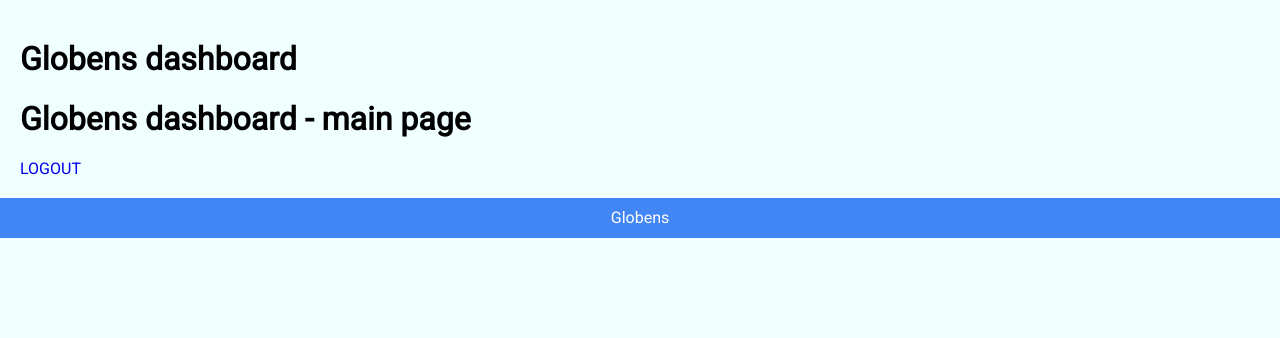
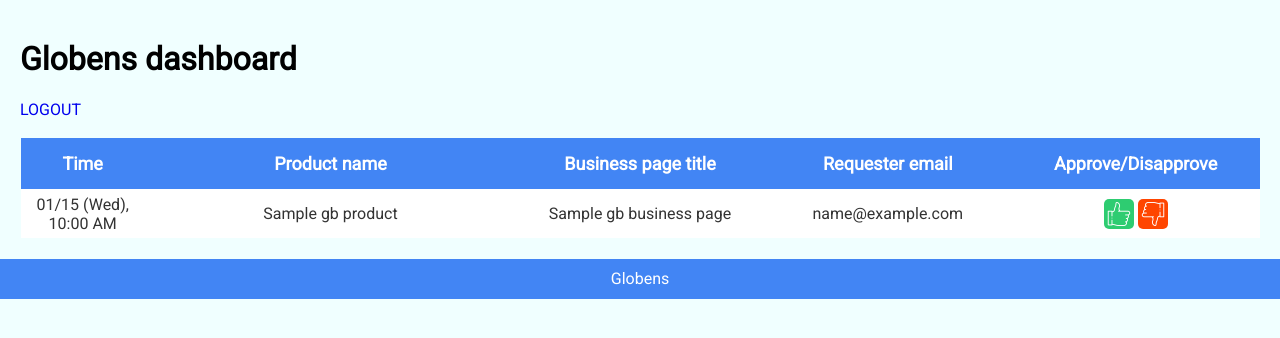
Before and after one commit to uz-devs/globens-web, a Django app: page / in a window 1280 px wide. Shown: the part 60-398 px from the top of the page. Run offline with Django 3.2, Linux system fonts and the light colour scheme; a user stored in the database is signed in; tables that the repository leaves empty hold one stand-in row (values such as "Sample post"); a database or web service that is not in the repository returns one stand-in record (values such as "Sample title"); some libraries are stand-ins or nearby versions.

Commit message:
approve/disapprove added but not tested

```diff
--- a/globens_dashboard/urls.py
+++ b/globens_dashboard/urls.py
@@ -21,6 +21,10 @@ urlpatterns = [
     path('admin/', admin.site.urls),
 
     path('', views.handle_main_page, name='main-page'),
+    path('contents/', views.handle_contents_page, name='contents-page'),
+    path('approve/', views.handle_product_approve, name='approve'),
+    path('disapprove/', views.handle_product_disapprove, name='disapprove'),
+
     path('accounts/login/', views.handle_login_api, name='login'),
     path('accounts/logout/', views.handle_logout_api, name='logout'),
 ]
--- a/globens_dashboard/views.py
+++ b/globens_dashboard/views.py
@@ -36,8 +36,48 @@ def handle_logout_api(request):
 @login_required
 @require_http_methods(['GET'])
 def handle_main_page(request):
-    return render(
-        request=request,
-        template_name='main_page.html',
-        context={'title': 'Globens dashboard'}
-    )
+    if len(request.user.username) > 2:
+        country_code = request.user.username[-3:]
+        publish_requests = []
+        for gb_request in db.get_product_publish_requests(country_code=country_code):
+            gb_product = db.get_product(product_id=gb_request['product_id'])
+            gb_business_page = db.get_business_page(business_page_id=gb_request['business_page_id'])
+            gb_requester_user = db.get_user(user_id=gb_request['requester_user_id'])
+            publish_requests += [{
+                'time': gb_request['timestamp'].strftime('%m/%d (%a), %I:%M %p'),
+                'product_id': gb_product['id'],
+                'product_name': gb_product['name'],
+                'business_page_name': gb_business_page['title'],
+                'requester_user_email': gb_requester_user['email']
+            }]
+        return render(
+            request=request,
+            template_name='main_page.html',
+            context={
+                'title': 'Globens dashboard',
+                'publish_requests': publish_requests
+            }
+        )
+    else:
+        return redirect(to='logout')
+
+
+@login_required
+@require_http_methods(['GET'])
+def handle_contents_page(request):
+    # todo implement (google drive url view)
+    return redirect(to='main-page')
+
+
+@login_required
+@require_http_methods(['GET'])
+def handle_product_approve(request):
+    # todo implement
+    return redirect(to='main-page')
+
+
+@login_required
+@require_http_methods(['GET'])
+def handle_product_disapprove(request):
+    # todo implement
+    return redirect(to='main-page')
--- a/templates/main_page.html
+++ b/templates/main_page.html
@@ -1,5 +1,131 @@
 {% extends 'base.html' %}
+{% load static %}
 {% block content %}
-    <h1>Globens dashboard - main page</h1>
     <a href="{% url 'logout' %}" style="text-decoration: none; cursor: pointer;">LOGOUT</a>
+    <br>
+    <br>
+    <table>
+        <tr>
+            <th class="time">Time</th>
+            <th class="product_name">Product name</th>
+            <th class="business_page_name">Business page title</th>
+            <th class="requester_user_email">Requester email</th>
+            <th class="actions_column">Approve/Disapprove</th>
+        </tr>
+        {% for publish_request in publish_requests %}
+            <tr>
+                <td class="time" data-href="{% url 'contents-page' %}?product_id={{ publish_request.product_id }}">{{ publish_request.time }}</td>
+                <td class="product_name" data-href="{% url 'contents-page' %}?product_id={{ publish_request.product_id }}">{{ publish_request.product_name }}</td>
+                <td class="business_page_name" data-href="{% url 'contents-page' %}?product_id={{ publish_request.product_id }}">{{ publish_request.business_page_name }}</td>
+                <td class="requester_user_email" data-href="{% url 'contents-page' %}?product_id={{ publish_request.product_id }}">{{ publish_request.requester_user_email }}</td>
+
+                <td class="actions_column">
+                    <a title="Approve" href="{% url 'approve' %}?product_id={{ publish_request.product_id }}&edit">
+                        <img class="action_button_green" src="{% static 'approve.png' %}" alt="approve">
+                    </a>
+                    <a title="Disapprove" href="{% url 'disapprove' %}?product_id={{ publish_request.product_id }}">
+                        <img class="action_button_red" src="{% static 'disapprove.png' %}" alt="disapprove">
+                    </a>
+                </td>
+            </tr>
+        {% endfor %}
+    </table>
+
+    <style>
+        table {
+            color: #333;
+            width: 100%;
+            border-collapse: collapse;
+            border-spacing: 0;
+            table-layout: fixed;
+        }
+
+        .time {
+            width: 10%;
+        }
+
+        .product_name {
+            width: 30%;
+        }
+
+        .business_page_name {
+            width: 20%
+        }
+
+        .requester_user_email {
+            width: 20%
+        }
+
+        .actions_column {
+            width: 20%
+        }
+
+        td, th {
+            border: 1px solid transparent; /* No more visible border */
+            height: 30px;
+        }
+
+        th {
+            background: #4285F4; /* #F1F1F1; /* Darken header a bit */
+            color: white;
+            font-weight: bold;
+            padding: 10px 0;
+            font-size: large;
+        }
+
+        td {
+            background: white;
+            text-align: center;
+            cursor: pointer;
+            padding: 5px;
+        }
+
+        /* Cells in even rows (2,4,6...) are one color */
+        tr:nth-child(even) td {
+            background: white;
+        }
+
+        /* Cells in odd rows (1,3,5...) are another (excludes header cells)  */
+        tr:nth-child(odd) td {
+            background: #DFDFDF;
+        }
+
+        tr:not(:first-child):hover td {
+            background: #666;
+            color: white;
+        }
+
+        a {
+            text-decoration: none;
+        }
+
+        img.action_button_green {
+            background: #2ecc71;
+            vertical-align: middle;
+            padding: 3px;
+            margin: 2px 0;
+            color: white;
+            border: none;
+            border-radius: 5px;
+            font-size: larger;
+            cursor: pointer;
+        }
+
+        img.action_button_red {
+            background: orangered;
+            vertical-align: middle;
+            padding: 3px;
+            margin: 2px 0;
+            color: white;
+            border: none;
+            border-radius: 5px;
+            font-size: larger;
+            cursor: pointer;
+        }
+
+        img.action_button_green:hover, img.action_button_red:hover {
+            background: #4285F4;
+            color: black;
+        }
+    </style>
 {% endblock %}
```
Also changed, not shown: static/approve.png (added), static/disapprove.png (added).
